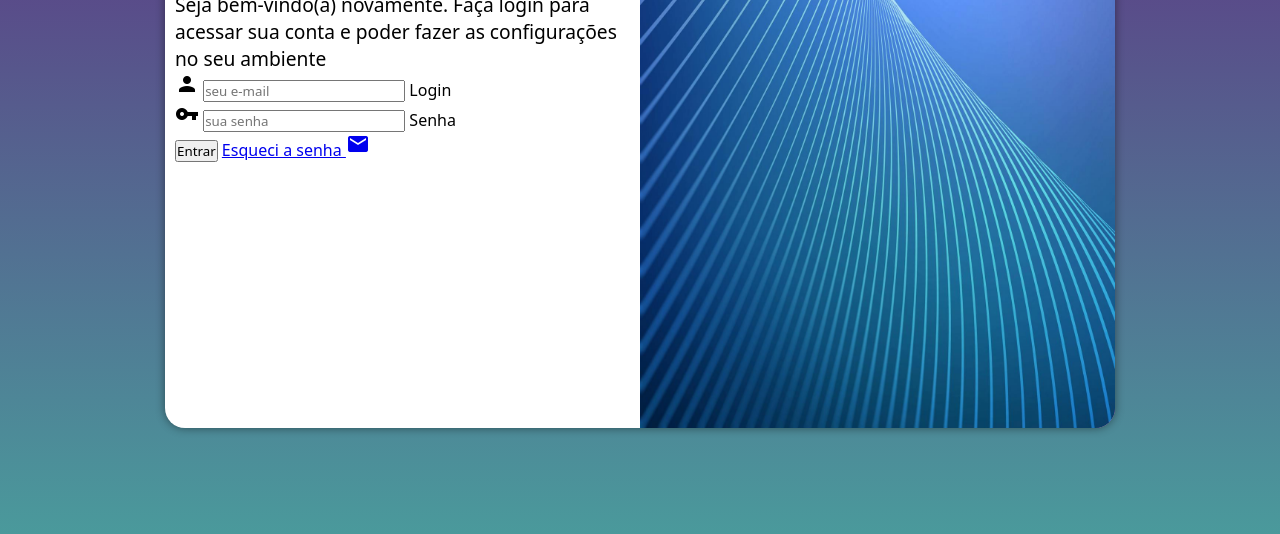
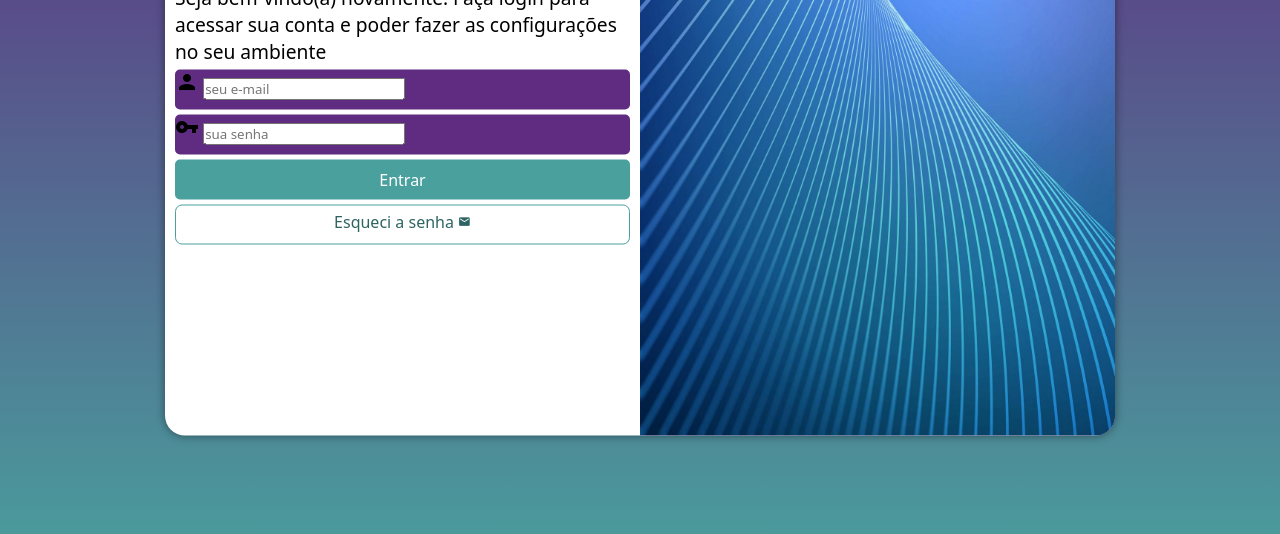
Before and after one commit to vivifsantos/projeto-login, a plain HTML site: page index.html in a window 1280 px wide. Shown: the part 222-756 px from the top of the page. Drawn offline with Linux system fonts and the light colour scheme.

Commit message:
Formatação do formulário

```diff
--- a/estilos/style.css
+++ b/estilos/style.css
@@ -34,7 +34,7 @@ section#login {
 
     background-color: white;
     width: 250px;
-    height: 500px;
+    height: 515px;
     border-radius: 20px;
     box-shadow: 0px 0px 10px rgba(0, 0, 0, 0.450);
 
@@ -65,3 +65,57 @@ div#formulario > h1 {
 div#formulario > p {
     font-size: 0.8em;
 }
+
+form > div.campo {
+    background-color: #5f2c82;
+    width: 100%;
+    height: 40px;
+    display: block;
+    border-radius: 5px;
+    margin: 5px 0px;
+
+}
+
+div.campo > label {
+    display: none;
+}
+
+form > input[type=submit] {
+    display: block;
+    font-size: 1em;
+    width: 100%;
+    height: 40px;
+    background-color:#49a09d;
+    color: white;
+    border: none;
+    border-radius: 5px;
+    cursor: pointer;
+}
+
+form > input[type=sumit]:hover {
+    background-color: #285957;
+
+}
+
+form > a.botao {
+    display: block;
+    text-align: center;
+    font-size: 1em;
+    width: 100%;
+    height: 40px;
+    padding-top: 5px;
+    margin-top: 5px;
+    background-color: white;
+    color: #2d6462;
+    border: 1px solid #49a09d;
+    border-radius: 7px;
+    text-decoration: none;
+}
+
+form >a.botao > i {
+    font-size: 0.8em;
+}
+
+form > a.botao:hover {
+    background-color: #6cd3cf;
+}
--- a/index.html
+++ b/index.html
@@ -30,7 +30,7 @@
                         <label for="isenha">Senha</label>
                     </div>
                     <input type="submit" value="Entrar">
-                    <a href="esqueci.html">Esqueci a senha <i class="material-icons">mail</i>
+                    <a href="esqueci.html" class="botao">Esqueci a senha <i class="material-icons">mail</i>
                     </a>
                 </form>
 
```
